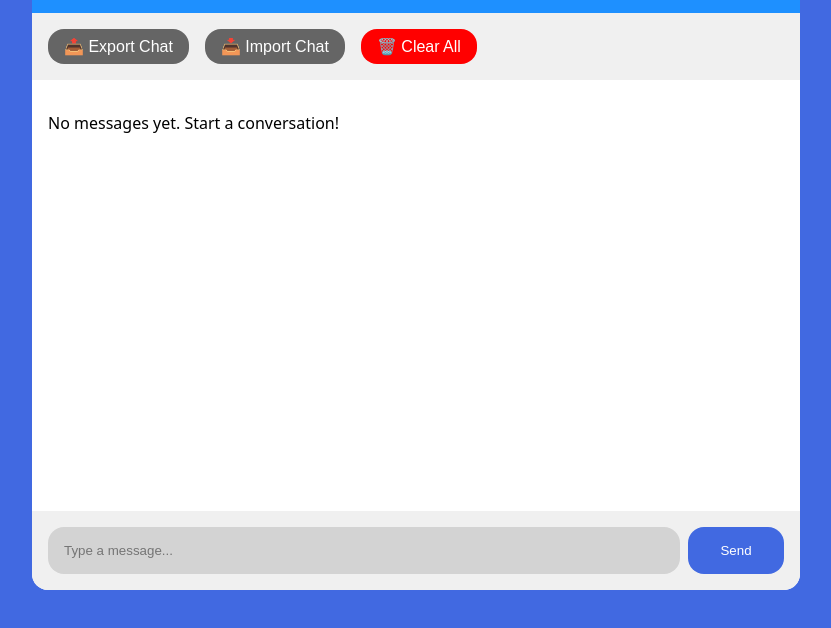
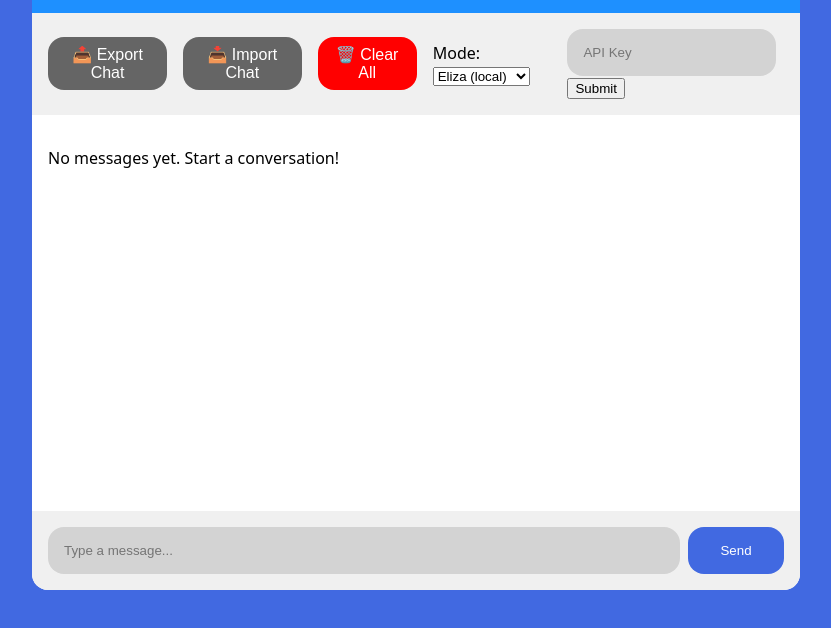
Before and after one commit to joekaihaynes/lab8-ai-services, a plain HTML site: page src/index.html in a window 1280 px wide. Shown: the part 170-798 px from the top of the page, without its empty margins (224-1055 px from the left). Drawn offline with Linux system fonts and the light colour scheme.

Commit message:
refactor: html refactored to add for llm

```diff
--- a/src/index.html
+++ b/src/index.html
@@ -28,6 +28,19 @@
         <button id="importButton" class="btn"> 📥 Import Chat</button>
         <button id="clearButton" class="btn">🗑️ Clear All</button>
 
+        <label>
+            Mode:
+            <select id="mode">
+                <option value="eliza">Eliza (local)</option>
+                <option value="groq">Groq (cloud)</option>
+            </select>
+        </label>
+
+        <form class = "api-input">
+            <input id="apiKey" type="text" placeholder="API Key" />
+            <button type = "submit">Submit</button>
+        </form>
+
     </section>
 
     <section class="messages"></section>
```
Also changed, not shown: src/js/llm.js (added).
